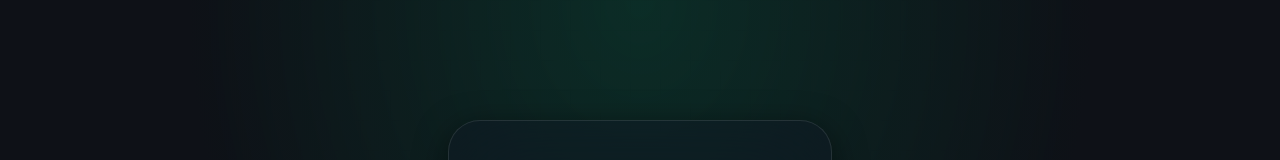
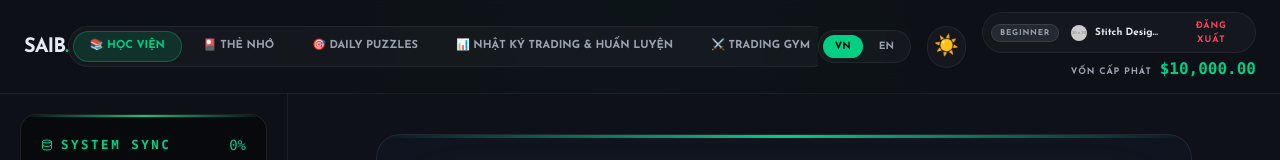
Before and after one commit to luift2711/saib-terminal, a React (Vite) app: page / in a window 1280 px wide. Shown: the top 160 px of the page. Built offline with nearby package versions, Linux system fonts and the light colour scheme; no server answers; a web font is replaced by a local one.

Commit message:
vô hiệu hóa đăng nhập

```diff
--- a/src/App.jsx
+++ b/src/App.jsx
@@ -38,8 +38,8 @@ const App = () => {
     }
   }, []);
 
-  const [user, setUser] = useState(null);
-  const [authLoading, setAuthLoading] = useState(true);
+  const [user, setUser] = useState({ uid: 'stitch_mode', displayName: 'Stitch Designer', photoURL: 'https://via.placeholder.com/30' });
+  const [authLoading, setAuthLoading] = useState(false);
 
   // State cho Form Login/Register
   const [isRegisterMode, setIsRegisterMode] = useState(false);
@@ -76,6 +76,8 @@ const App = () => {
   const [showEditConfirmPassword, setShowEditConfirmPassword] = useState(false);
 
   useEffect(() => {
+    // TẠM THỜI VÔ HIỆU HÓA ĐỂ DÙNG STITCH UI
+    /*
     const unsubscribe = onAuthStateChanged(auth, async (currentUser) => {
       setUser(currentUser);
       setAuthLoading(false);
@@ -120,6 +122,7 @@ const App = () => {
       }
     });
     return () => unsubscribe();
+    */
   }, []);
 
   // Logic Hệ thống Rank
```
Also changed, not shown: 1 other file (tests, documents, lock files or other folders).
